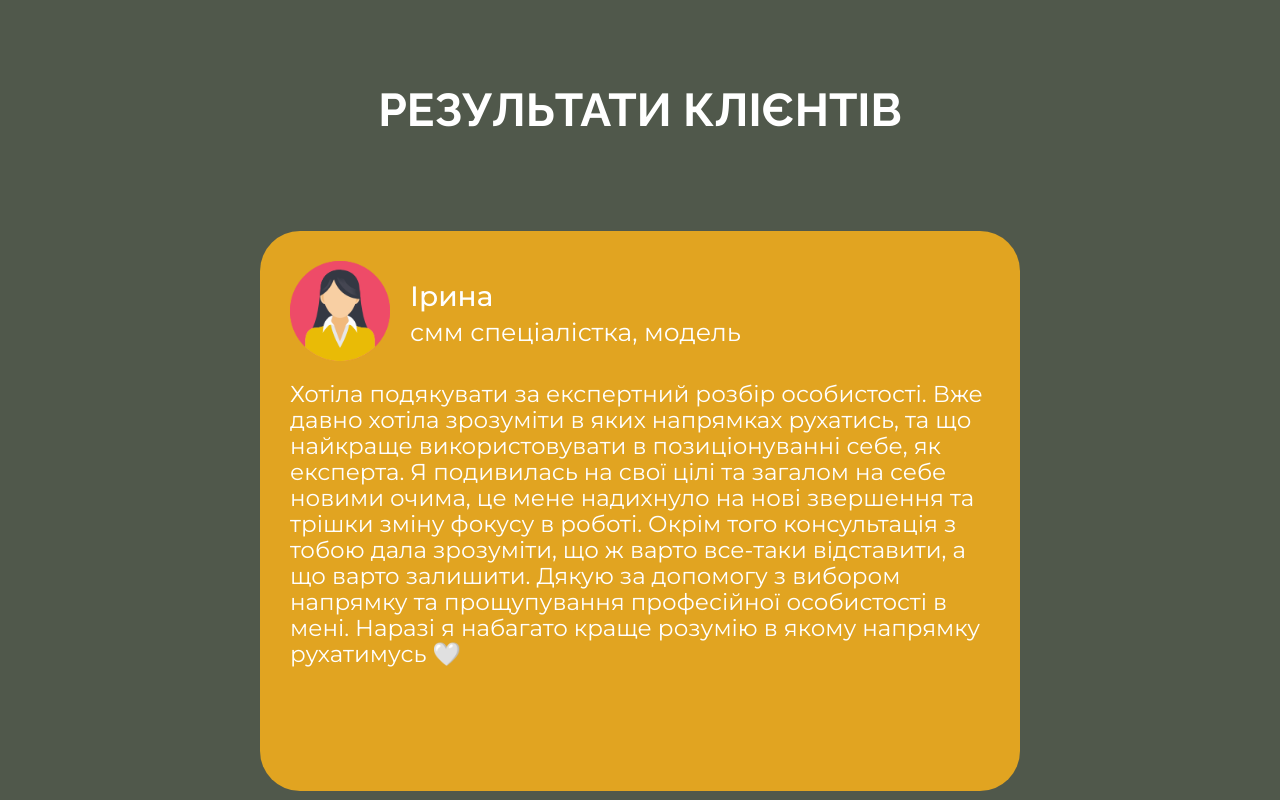
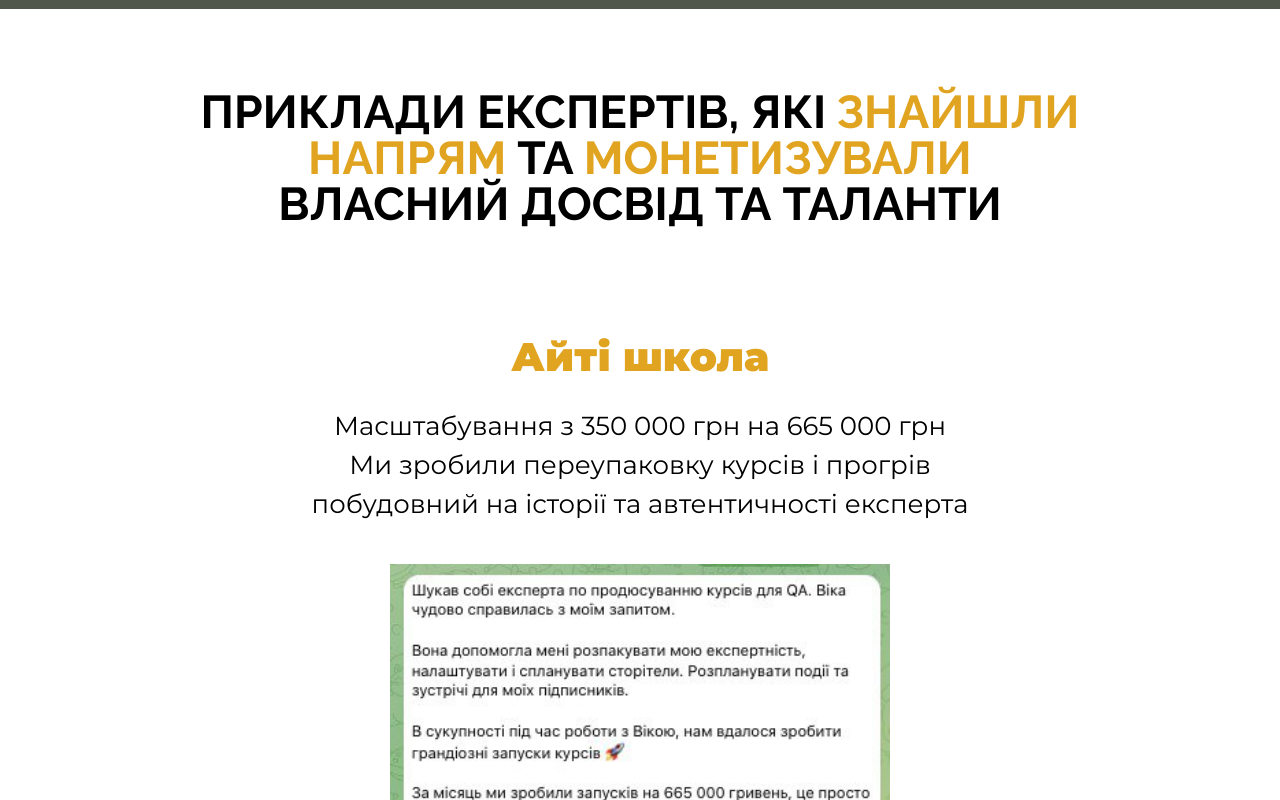
Before and after one commit to olhapanchyshyna/vika-creator, a Next.js app: page / in a window 1280 px wide. Shown: the part 4500-5300 px from the top of the page. Built offline with nearby package versions, Linux system fonts and the light colour scheme.

Commit message:
add adaptive expert reviews

```diff
--- a/src/app/page.tsx
+++ b/src/app/page.tsx
@@ -23,7 +23,7 @@ export default function Home() {
 			<MyActivities />
 			<Course />
 			<Program />
-			{/* <ExpertsReviews /> */}
+			<ExpertsReviews />
 			<Reviews />
 			{/* <Faq /> */}
 			{/* <CourseFor /> */}
--- a/src/components/experts-reviews.tsx
+++ b/src/components/experts-reviews.tsx
@@ -5,32 +5,26 @@ const raleway = Raleway({ subsets: ['latin'] })
 
 export default function ExpertsReviews() {
 	return (
-		<section className='bg-white py-[80px] 2xl:py-[100px] px-[60px]  mt-[-1px]'>
-			<div className='container'>
+		<section className='bg-white py-[50px] lg:py-[80px] 2xl:py-[100px] px-[20px] lg:px-[60px] '>
+			<div className='container p-0'>
 				<h2
-					className={`text-[36px] lg:text-[65px] text-black text-center font-bold uppercase mb-[100px] ${raleway.className}`}
+					className={`text-[30px] max-w-[900px] 2xl:max-w-[1400px] sm:text-[36px] xl:text-[46px] 2xl:text-[65px] text-black text-center leading-[46px] font-bold 2xl:leading-[80px] uppercase m-auto mb-[50px] lg:mb-[100px] ${raleway.className}`}
 				>
 					Приклади експертів, які
-					<span className='text-[#e1a421] text-[65px] ml-[10px]'>
-						знайшли напрям{' '}
-					</span>
+					<span className='text-[#e1a421] ml-[10px]'>знайшли напрям </span>
 					та
-					<span className='text-[#e1a421] text-[65px] ml-[10px]'>
-						монетизували{' '}
-					</span>
+					<span className='text-[#e1a421]  ml-[10px]'>монетизували </span>
 					власний досвід та таланти
 				</h2>
 
 				<div>
 					<div className='flex justify-center text-center'>
-						<div className='flex flex-col items-center w-[700px]'>
+						<div className='flex flex-col items-center md:w-[750px]'>
 							<div className='text-[30px]'>
-								<h2 className='text-[50px] text-[#e1a421] font-black'>
+								<h2 className='text-[28px] md:text-[40px] 2xl:text-[50px] text-[#e1a421] font-black mb-[10px] lg:mb-[20px]'>
 									Айті школа
 								</h2>
-								<div className='text-[30px]'>
-									{/* <span className='font-bold text-[30px]'>Що робили? </span> */}
-									<br />
+								<div className='text-[20px] md:text-[22px] lg:text-[26px] 2xl:text-[30px]'>
 									Масштабування з 350 000 грн на 665 000 грн
 									<br />
 									Ми зробили переупаковку курсів і прогрів побудовний на історії
@@ -42,39 +36,12 @@ export default function ExpertsReviews() {
 								width={500}
 								height={10}
 								alt=''
-								className='mt-[40px]'
+								className='md:mt-[40px] mt-[10px] w-[320px] md:w-[500px] '
 							/>
-							{/* <div className=' text-[30px] mt-[100px] font-bold'>
-								МИ ОТРИМАЛИ КРУТІ РЕЗУЛЬТАТИ ЗАВДЯКИ ТОМУ ЩО ПОЄДНАЛИ СУПЕР
-								СИЛУ, ІСТОРІЮ І ДОСВІД ЕКСПЕРТА В ЗАТРЕБУВАНИЙ ПРОДУКТ
-							</div> */}
-							{/* <div className='text-[30px] mt-[80px]'>
-								<h2 className='text-[50px] text-[#e1a421] font-black '>
-									Дитяча нутріціологія
-								</h2>
-								<div className='text-[30px]'>
-									<span className='font-bold '>Що робили? </span>
-
-									Масштабування з 0 до $5000 з першого запуску Через пів року
-									оберт виріс до мільйону гривень оберту другий рік
-								</div>
-							</div> */}
-
-							<div></div>
 						</div>
-						{/* <div className='flex flex-col items-end w-[500px]'>
-							<Image
-								src='/expert-rev-1.2.jpeg'
-								width={500}
-								height={10}
-								alt=''
-								className=' mt-[40px] mb-0'
-							/>
-							<div></div>
-						</div> */}
 					</div>
 				</div>
-				<div className='text-[30px] mt-[50px] font-bold  text-[#f65f0b] text-center'>
+				<div className='text-[21px] md:text-[24px] lg:text-[30px] mt-[50px] font-bold  text-[#f65f0b] text-center'>
 					МИ ОТРИМАЛИ КРУТІ РЕЗУЛЬТАТИ ЗАВДЯКИ ТОМУ ЩО УПАКУВАЛИ СУПЕР СИЛУ,
 					ІСТОРІЮ І ДОСВІД ЕКСПЕРТА В ЗАТРЕБУВАНИЙ ПРОДУКТ
 				</div>
--- a/src/components/reviews.tsx
+++ b/src/components/reviews.tsx
@@ -16,7 +16,7 @@ const styleProf = `leading-[25px] md:leading-[30px] text-[18px] md:text-[23px] l
 export default function Reviews() {
 	return (
 		<section className='py-[50px] lg:py-[80px] 2xl:py-[100px] px-[20px] lg:px-[60px] '>
-			<div className='container flex flex-col items-center'>
+			<div className='container flex flex-col items-center p-0'>
 				<MainTitle
 					text='Результати клієнтів'
 					className='text-center mb-[50px] lg:mb-[100px]'
```
